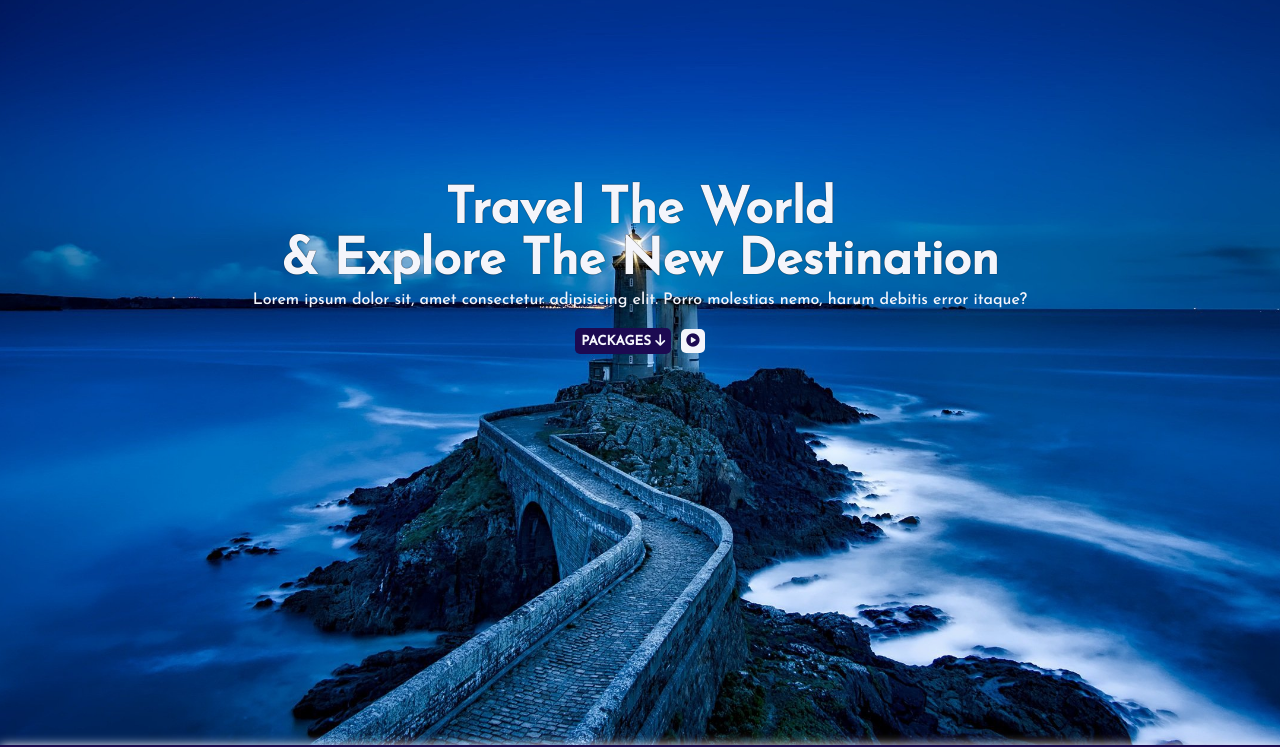
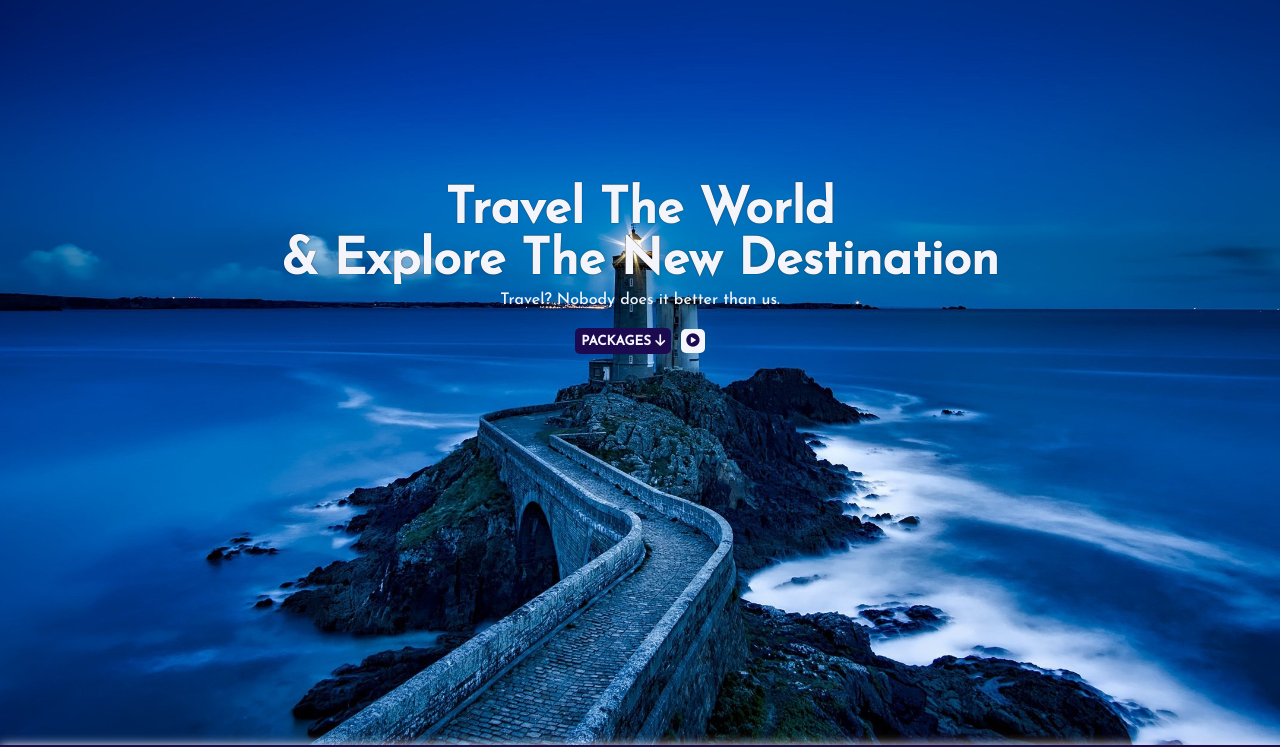
Before and after one commit to archithulsurkar/miniproj, a plain HTML site: page mainpage.html in a window 1280 px wide. Shown: the part 85-832 px from the top of the page. Drawn offline with Linux system fonts and the light colour scheme; files whose address does not match are found by name.

Commit message:
final push

```diff
--- a/mainpage.html
+++ b/mainpage.html
@@ -51,8 +51,7 @@
                 <br> & Explore The New Destination
             </h3>
 
-            <p>Lorem ipsum dolor sit, amet consectetur adipisicing elit. Porro molestias nemo, harum debitis error
-                itaque?</p>
+            <p>Travel? Nobody does it better than us.</p>
             <a href="#packages"><button id="home-btn">PACKAGES <i class="fa-solid fa-arrow-down"></i><button
                         id="home-btn2"><i class="fa-sharp fa-solid fa-circle-play"></i></button></button></a>
         </div>
```
Also changed, not shown: index.html (+1 -1 lines).
